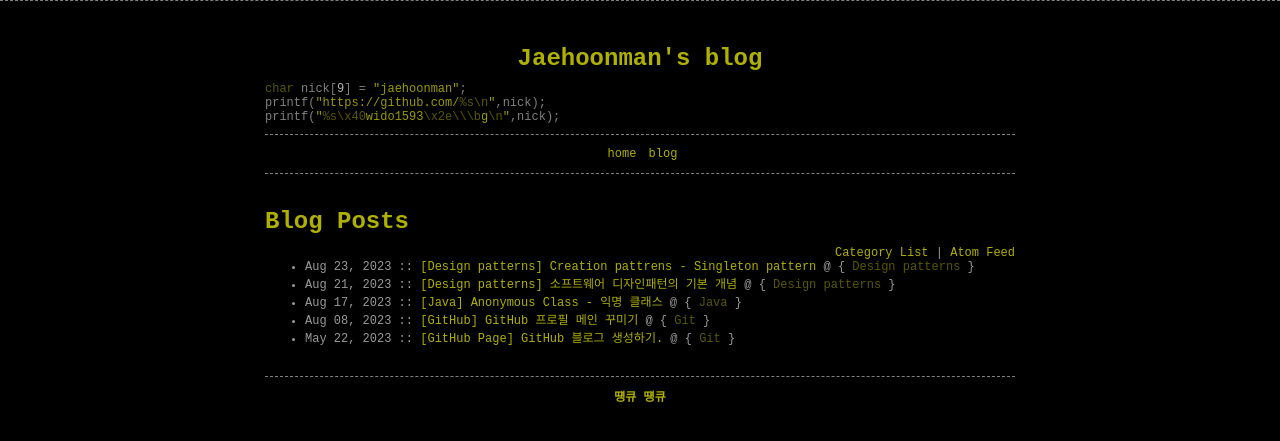
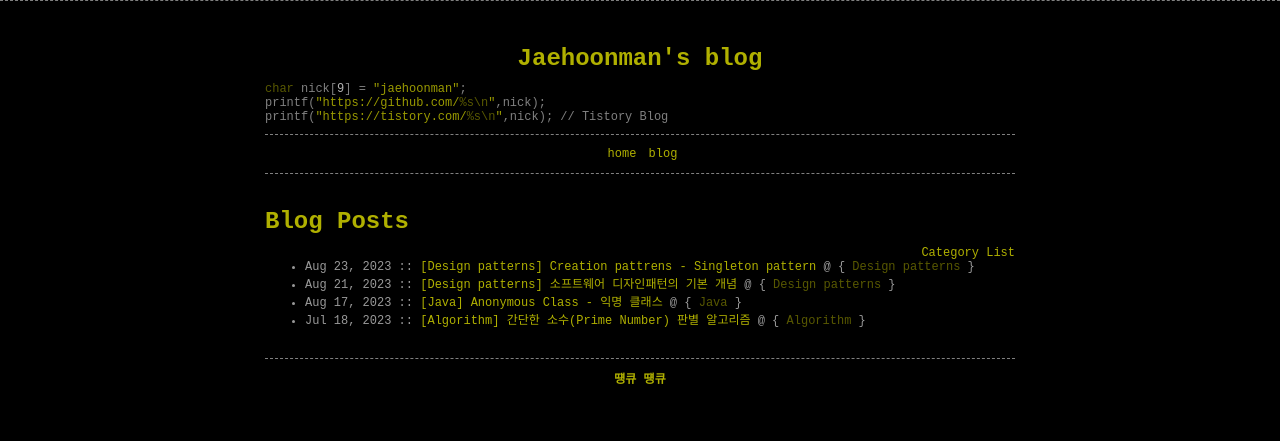
Before and after one commit to jaehoonmandev/jaehoonmandev.github.io_past, a Jekyll site: the page built from blog.md, in a window 1280 px wide. Shown: the top 441 px of the page. Built offline with Jekyll 4.4.1, drawn with Linux system fonts in a browser that asks for light colours; some of the changed lines change nothing that is shown.

Commit message:
1. 복구...3

````diff
--- a/JS/typing.js
+++ b/JS/typing.js
@@ -0,0 +1,38 @@
+if(document.getElementById('typing_eff') != null){
+    var i = 0;
+    var i2 = 0;
+    var speed = 5;
+
+    var txt = document.getElementById('typing_eff').innerHTML;
+    document.getElementById('typing_eff').innerHTML = ''
+
+    /*
+        2개있을 때 구분 지어주는 분기인데, typing_eff로 동일한 아이디로 지정하였을 때
+        document.querySelectorAll("[id='typing_eff']")
+        와 같이 여러개의 노드를 한번에 가져와서 핸들링하는 등의 개선이 필요한 부분이다.
+    */
+    if(document.getElementById('typing_eff2') != null){
+        var txt2 = document.getElementById('typing_eff2').innerHTML;
+        document.getElementById('typing_eff2').innerHTML = ''
+    }
+
+    window.onload=function(){
+        typeWriter();
+    }
+
+    function typeWriter() {
+        if (i < txt.length) {
+            document.getElementById("typing_eff").innerHTML += txt.charAt(i);
+            i++;
+            setTimeout(typeWriter, speed);
+        }else{
+            if(document.getElementById('typing_eff2') != null){
+                if (i2 < txt2.length) {
+                    document.getElementById("typing_eff2").innerHTML += txt2.charAt(i2);
+                    i2++;
+                    setTimeout(typeWriter, speed);
+                }
+            }
+        }
+    }
+}
--- a/_includes/blog.html
+++ b/_includes/blog.html
@@ -1,5 +1,5 @@
 <div style="width:100%;text-align:right;">
     <a href="{{ site.baseurl }}/category/" title="Category List">Category List</a>
-    |
-    <a href="{{ site.baseurl }}/feed/" title="Atom Feed Posts">Atom Feed</a>
+    <!--|
+    <a href="{{ site.baseurl }}/feed/" title="Atom Feed Posts">Atom Feed</a>-->
 </div>
--- a/_includes/head.html
+++ b/_includes/head.html
@@ -16,6 +16,10 @@
           <script src="https://oss.maxcdn.com/respond/1.4.2/respond.min.js"></script>
         <![endif]-->
 
+    <!--기능 추가 부분-->
+    <script src="../JS/typing.js"></script>
+    <!--기능 추가 부분-->
+
     {% include analytics.html %}
 
     <link rel="shortcut icon" href="{{ site.baseurl }}/images/jaehoonmanIcon.JPG">
--- a/_includes/header.html
+++ b/_includes/header.html
@@ -8,7 +8,7 @@
     printf(<a href="https://{{ site.source_code.server }}/{{ site.source_code.nick }}" target="_blank"><span class="string">"https://{{ site.source_code.server }}/<span class="reserved">%s\n</span>"</span></a>,nick);
     </p>
     <p>
-    printf(<span class="string">"<span class="reserved">%s\x40</span>{{ site.mail.domain }}<span class="reserved">\x2e\\\b</span>{{ site.mail.ext }}<span class="reserved">\n</span>"</span>,nick);
+      printf(<a href="https://{{ site.blog.server }}/{{ site.blog.nick }}" target="_blank"><span class="string">"https://{{ site.blog.server }}/<span class="reserved">%s\n</span>"</span></a>,nick); // Tistory Blog
     </p>
     <!--<p>
       printf(<a href="https://{{ site.blog.nick }}.{{ site.blog.server }}" target="_blank"><span class="string">"https://<span class="reserved">%s</span>.{{ site.blog.server }}<span class="reserved">\n</span>"</span></a>,nick);
--- a/_posts/2023/Algorithm/2023-07-18-Simpel_Prime_Number_Algorithm.md
+++ b/_posts/2023/Algorithm/2023-07-18-Simpel_Prime_Number_Algorithm.md
@@ -0,0 +1,84 @@
+---
+layout: post
+title:	"[Algorithm] 간단한 소수(Prime Number) 판별 알고리즘 "
+date:	2023-07-18 12:00:00
+categories:
+- blog
+tags:
+- Algorithm
+---
+
+# 소수(Prime Number)란?
+- 1, -1과 자기 자신, 자기 자신의 반수로 밖에 나누어 떨어지지 않는 1이외의 정수, 즉 양의 약수가 2개인 자연수
+
+- 1과 자기 자신으로 밖에 나누어 떨어지지 않고 자기 자신의 곱셈의 역수가 없는 수
+
+1 = 1X1 (O)
+
+2 = 1X2, 2X1 (O)
+
+3 = 1X3, 3X1 (O)
+
+4 = 1X4, 2X2, 4X1 (X: 1과 자기 자신을 제외한 2가 있음.)
+
+5 = 1X5, 5X1 (O)
+
+6= 1X6, 2X3, 3X2, 6X1 (X: 1과 자기 자신을 제외한 2,3이 있음.)
+
+이제 이를 프로그램으로 구현하기 위해 필요한 조건을 알아보겠다.
+
+- 비교를 위한 숫자 n이 주어졌을 때 나누는 수를 1을 제외한 2부터 제공. 즉 2~n까지의 범위 i 를 지정한다.
+- 이외의 값으로 나눠진다면 소수가 아니다. 즉 n%i ==0 인 상황
+- n=5, i=[2,3,4,5]
+  5%2 == 3 (O) / 5%3 == 2 (O) / 5%4 == 1 (O) / 5%5 ==0 (X)
+- n=6, i=[2,3,4,5]
+  6%2 == 0 (X) / 6%3 == 0 (X) / 6%4 == 2 (O) / 6%5 ==1 (O) / 6%6 == 0 (O)
+- 나머지를 구했을 때 i가 n을 지정하여 0이 나오면 안되기 때문에 위의 “2~n까지의 범위 i 를 지정” 의 범위를 “2~n-1까지의 범위 i 를 지정” 로 수정하여여한다.(i<=n → i<n)
+
+주어진 n이 소수인지 확인하는 소스는 아래와 같이 될 것이다.
+
+```java
+private static boolean Prime(int n){
+        for(int i = 2; i<n; i++){
+            if( n % i == 0 ){
+                return false;
+            }
+        }
+        return true;
+    }
+```
+
+하지만 이는 가장 원초적인 방법이며, 비효율적인 방법이라 할 수 있다.
+
+주어지는 n의 값에 따라 연산하는 범위가 함께 늘어나며 O(N)의 시간복잡도를 가지게된다.
+
+이를 개선하는 방법으로 절반만 n의 범위를 절반으로 줄이는 방법이 있다.
+
+이게 가능한 이유는 n을 12라는 가정으로 약수를 구한다면
+
+1X12, 2X6, 3X4, 4X3, 6X2, 12X1
+
+와 같이 1X12, 2X6, 3X4 의 요소들이 앞 뒤가 바뀐 4X3, 6X2, 12X1  의 요소가 생기기 때문에 절반만 진행해도 같은 결과를 가져올 수가 있다.
+
+이로 인하여 중간 약수까지만 비교를 진행하면된다.
+
+구현은 비교하는 n을 절반으로 나누는 방법과, 루트(XX√) 사용하여 계산하는 방법이 있다.XX
+
+루트를 이용하여 계산하는건 절반으로 나눈 n의 원리를 응용한 것이니 루트로 진행하겠다.
+
+Java에서 루트 값을 계산하기 위해서 사용하는 기본 라이브러리 java.lang.Math.sqrt 를 활용하자.
+
+```java
+private static boolean Prime(int n){
+            for(int i = 2; i<=(int)Math.sqrt(n); i++){
+                if( n % i == 0 ){
+                    return false;
+                }
+            }
+            return true;
+    }
+```
+
+시간 복잡도는 O(√n)가 나올 것이다.
+
+이외에도 Heuristic tests, Probabilistic tests, Fast deterministic tests 등 여러 방법이 있지만 복잡한 관계로 일단 킵 해두기로했다…
--- a/_posts/2023/Github/2023-05-22-GitHub-Page-create.md
+++ /dev/null
@@ -1,138 +0,0 @@
----
-layout: post_GitHubPages
-title:	"[GitHub Page] GitHub 블로그 생성하기."
-date:	2023-05-22 12:00:00
-categories:
-- blog
-tags:
-- Git
----
-
-이번에 소개할 서비스는 GitHub Pages 다.
-
-GitHub Pages는 티스토리, 네이버 블로그 등과 같은 일종의 블로그 서비스라고 생각하면 된다.
-
-GitHub 서버에 웹 페이지 관련 리소스를 올리고 이를 외부에서 접근하여 화면을 띄우는 서비스이며,
-
-간단히 GitHub 서버를 쓰는 블로그라 생각하면된다.
-
-GitHub Pages 의 장점이라면 장점, 단점이라면 단점인 게
-
-처음부터 끝까지 사용자가 페이지 소스를 제작하여 올려야 한다는 것이다.
-
-자유도가 높은 대신 웹 페이지를 제작하는 스킬이 필요하다는 것이다.
-
-웹 개발자 입장에서 github pages를 통하여 블로그를 작성하면 본인 스킬업도 되고 하고 싶은 거 다~ 할 수 있으니 개인적으로는 긍정적으로 보고 있다.
-
-이제 github pages를 설정하여 index.html을 통하여 제대로 설정되었는지 확인해 보도록 하자.
-
-# GitHub Pages 생성 / 설정하기.
-
-1.  새로운 Repository를 만든다.
-    -   GitHub에 로그인하여 우측 상단 계정 아이콘 옆에 + 버튼을 눌러 “New repository” 를 선택한다.
-    ![]({{ site.baseurl }}/images/posts/2023/github_pages/1/1.png)
-    -   Repository name 을 \[본인 GitHub ID\].github.io 로 설정 후, Repository를 생성한다.
-    ![]({{ site.baseurl }}/images/posts/2023/github_pages/1/2.png)
-
-
-2.  생성한 Repository Settings.
-
-    -   생성된 Repository 의 Settings 상단 탭 접근.
-    -   Code and automation - Pages
-    -   Build and deployment
-        -   Sources - Deploy from a branch
-        -   Branch - none - save
-
-    ![]({{ site.baseurl }}/images/posts/2023/github_pages/1/3.png)
-
-
-
-3.  View 제작 - README.md
-
-    이제 본인의 github pages 도메인을 입력하였을 때 노출되는 페이지를 제작해야 된다.
-
-    README.md / index.html를 제작할 것인데,
-    README.md는 GitHub Repository에 접근하였을 때 대문 설명 내용? 같은 거 작성할 때,
-    index.html은 Root 경로에서 가장 먼저 보일 페이지다.
-
-    먼저 README.md 를 제작하기 위해 Repository에 code를 생성해야 한다.
-    방법이야 여러 가지가 있겠지만 Git 사용법을 익히기 위해서 커맨드를 통하여 생성을 해보자.
-    (git설정이 되어있지 않았다면 [https://jaehoonman.tistory.com/25](https://jaehoonman.tistory.com/25) 를 참고하자)
-
-    Repository - code에 접근하면 현재 생성된 파일이 없기 때문에 아래와 같이 노출될 것이다.
-    ![]({{ site.baseurl }}/images/posts/2023/github_pages/1/4.png)
-
-    ```
-    echo "# wido1593.github.io" >> README.md
-    git init
-    git add README.md
-    git commit -m "first commit"
-    git branch -M main
-    git remote add origin https://github.com/wido1593/wido1593.github.io.git
-    git push -u origin main
-    ```
-
-    GitHub 에서 소개한 대로 git 설정을 한 뒤
-
-    1.  echo로 [README.md](http://readme.md/) 파일 생성.
-    2.  git initialization. (git repository 로 사용할 디렉터리를 cd 로접근하여 init 해준다.)
-    3.  연동한 Repository 에 생성한 [README.md](http://readme.md/) 파일을 commit / push를 해준다.
-
-    ![]({{ site.baseurl }}/images/posts/2023/github_pages/1/5.png)
-    생성된 파일을 확인하고, GitHub Repository 대문에 아까 작성한 내용이 노출되는지 확인하자.
-    (index.html은 이미 해놓고 글을 써서 있는 거다 ㅎㅎ)
-
-
-
-4.  View 제작 - index.html
-
-    git init 으로 지정한 디렉터리에 index.html을 생성한다.
-
-    ```
-    <!DOCTYPE html>
-    <html lang="en">
-    <head>
-    	<meta charset="UTF-8">
-    	<title> 하이염 </title>
-    </head>
-    	<body>
-    		하이염
-    	</body>
-    </html>
-    ```
-
-    이후 git add / git commit / git push 를 통하여 해당 소스를 git repository 에 push해준다.
-
-    push가 완료되었다면 Root 경로를 브라우저로 접근한다.
-
-    ![]({{ site.baseurl }}/images/posts/2023/github_pages/1/6.png)
-    작성한 내용이 브라우저에서 확인된다면 git pages 설정을 완료한것이다.
-
-    다만, push한 뒤에도 404 에러 코드를 뱉으면서 index.html 내용이 바로 나타나지 않을수도있다.
-    이때는 1~10분정도의 텀을 두고 확인해보면된다.
-
-    근데 이랬는데도 안됐다?
-
-    ```
-    $ git commit --allow-empty -m "Trigger rebuild"
-    $ git push
-    ```
-
-    의 커멘드로 commit / push 를 진행하여 이전 내용이 반영될 수 있도록 하자.
-    이유는 commit / push가 진행될 때마다 git pages 가 build 되는 것으로 판단된다.
-
-    이것도 안된다? 그럼 git pages 404 키워드로 검색하면 여러 가지 대처 방안이 나올 것이다.
-
-기본적인 설정을 마치게 되면 이걸로 어떻게 블로그를 처음부터 만드나 막막할 텐데,
-다행히 다른 똑똑이들이 Theme 템플릿을 제공하기 때문에 블로그의 기반을 손쉽게 설정을 할 수 있다.
-
-
-다음 포스트에서는 **Jekyll를 통해 템플릿을 설정하는 방법을 알아보겠다.**
-
-
-
-Ref.
-
-https://docs.github.com/en/pages/quickstart
-
-https://eunhee-programming.tistory.com/164
--- a/_posts/2023/Github/2023-08-08-GitHub-Profile-MD.md
+++ /dev/null
@@ -1,112 +0,0 @@
----
-layout: post
-title:	"[GitHub] GitHub 프로필 메인 꾸미기"
-date:	2023-08-08 12:00:00
-categories:
-- blog
-tags:
-- Git
----
-
-필자의 깃허브는 상당히 허술하기 짝이없지만 그래도 좀 있어보이고 싶으니 외적인거라도 갖추고 싶어서 메인 화면을 꾸며보기로 했다.
-깃허브 프로필 메인 화면을 좀 더 화려하게 꾸며보자.
-
-
-### Reoisitory 생성
----
-본인의 깃허브 메인 페이지에 접근하여 새로운 레포지토리를 생성해보자.
-이때, 본인 아이디를 깃허브 레포지토리에 넣고 새로운 레포지토리를 생성하게되면
-
-![]({{ site.baseurl }}/images/posts/2023/Github/profile/create_repository.png)
-
-아래와 같이 당신의 깃허브 프로필에 쓸 수 있는 README.md 를 추가할 수 있는 “특별한” 레포지토리를 생성할 수 있다고 안내를 해준다.
-
-<br>
-레포지토리 이름을 지정한 뒤 아래에 있는 Add a README file를 체크하여 생성한다면
-
-![]({{ site.baseurl }}/images/posts/2023/Github/profile/added_repository.png)
-
-아래와 같이 Hi there **👋 의 내용이 담긴 [README.md](http://README.md) 파일이 생성된다.**
-옆에서는 또 방금 생성한 레포지토리가 스페셜한 레포지토리이며, Edit할 수 있게 버튼도 제공해준다.
-
-<br>
-Edit README를 클릭하게된다면
-![]({{ site.baseurl }}/images/posts/2023/Github/profile/edit_README.png)
-
-와 같이 기본 가이드 라인을 제공해준다.
-
-<br>
-일단 기본으로 제공된 README.md를 수정하지않고 메인 프로필로 가게되면
-![]({{ site.baseurl }}/images/posts/2023/Github/profile/added_repository.png)
-
-상단에 표시되는 것을 확인할 수 있다.
-
-<br>
-### 뱃지 및 스킬셋 설정
----
-<br>
-자 이제 간단하게 본인 소개와 뱃지, 스킬셋을 넣어보자.
-본인소개는 기존 마크다운 문법을 쓰면되고, 뱃지와 아이콘 같은 경우에는 자주 사용되는[simpleicons.org](https://simpleicons.org/)
-와[Shields.id](http://Shields.id) 를 통하여 진행해볼 것이다.
-
-![]({{ site.baseurl }}/images/posts/2023/Github/profile/simpleicons_main.png)
-
-위와 같은 페이지가 노출되는데 Search 항목에서 자신이 원하는 아이콘을 검색하면 해당하는 아이콘이 노출될 것이다.
-
-<br>
-svg 형태 다운 받을 수도 있고, [Shields.id](http://Shields.id) 의 서비스를 이용하여 CDN방식으로 끌어다 쓸 수 있다.
-
-필자의 경우는 뱃지는 CDN 방식을 사용하였고, 스킬셋 아이콘은 svg로 다운받아 인라인 세팅을 해줬다.
-
-일단 현재 등록한 형태는
-![]({{ site.baseurl }}/images/posts/2023/Github/profile/jaehoonman_github_README.png)
-
-Personal Page아래에 있는게 뱃지, Skills 아래 있는 아이콘들은 svg 이미지이다.
-
-<br>
-뱃지를 먼저 설정해보자.
-[Shields.id](http://Shields.id)에서 제공하는 static badge 서비스를 이용할 것이다.
-
-![]({{ site.baseurl }}/images/posts/2023/Github/profile/shield_io_static_badge.png)
-
-
-이용하는 방법은 `https://img.shields.io/badge/` 의 도메인 뒤에 [simpleicons.org](https://simpleicons.org/)에서
- 원하는 이미지의 아이콘의 이름과, 색깔, 로고명 등을 GET 파라미터로 넘겨주면 자동으로 로고가 포함된 뱃지가 생성된다.
-
-<br>
-즉,
-```html
-<img src="https://img.shields.io/badge/Tistory-FF8224?style=flat&logo=tistory&logoColor=000000"/>
-```
-를 호출하게되면
-
-![]({{ site.baseurl }}/images/posts/2023/Github/profile/tistory_badge.png)
-
-이와 같은 뱃지를 생성가능하다.
-
-<br>
-사용 방법으로는
-```
-https://img.shields.io/badge/
-[뱃지에 표시할 제목]-[뱃지 배경 색상 HEX코드(#제외)]
-?style=[flat, flat-square, plastic, for-the-badge, social]
-&logo=[호출할 로고 이름]
-&logoColor=[제목 색상 HEX코드(#제외)]
-```
-로 호출을 하면된다.
-다른 옵션들도 많지만 간단하게 진행하겠다.
-
-이제 이 이미지를 <a></a> 안에 넣어 맵핑 할 src를 입력해주면 된다.
-뱃지는 이렇게 완료해두고 스킬셋에 쓰일 아이콘은 https://simpleicons.org/에서 원하는 로고를 검색 후 돋보기 모양을 눌러 색상있는, 없는 svg 를 다운 받아서 프로필 README.md 가 있는 레포지토리에 넣어줬다.
-
-![]({{ site.baseurl }}/images/posts/2023/Github/profile/static_logos.png)
-
-이제 md 파일에서
-```
-<a href="https://simpleicons.org/" target="_blank">
-    <img src="icons/back/spring.svg" height="50"/>
-</a>
-```
-와 같은 방식으로 절대경로를 넣어 표시해주면된다.
-
-(a 태그 안에 target 옵션은 github에서 제공하는 Markdown 엔진에서 랜더링이 안된다…)
--- a/css/main.css
+++ b/css/main.css
@@ -221,3 +221,33 @@
 margin: unset;
     font-size: 12px;
 }
+
+/*커스터마이징*/
+.pre_portfolio{
+    background-color: rgba(255,255,255,0.05);
+    border: 1px dashed rgba(255,255,255,0.5);
+    padding: 8px;
+    -webkit-border-radius: 3px;
+    -moz-border-radius: 3px;
+    border-radius: 3px;
+    overflow:auto;
+    font-family: monospace;
+    font-size: 13px;
+    text-align: left;
+    margin: 0 0 0;
+    color: rgb(2 255 43 / 85%);
+}
+
+.pre_portfolio_lined{
+    background-color: rgba(255,255,255,0.05);
+    border: 1px dashed rgba(255,255,255,0.5);
+    padding: 8px;
+    -webkit-border-radius: 3px;
+    -moz-border-radius: 3px;
+    border-radius: 3px;
+    overflow:auto;
+    font-family: monospace;
+    font-size: 13px;
+    color: rgb(2 255 43 / 85%);
+    white-space: pre-wrap;
+}
````
Also changed, not shown: _posts/2023/Github/2023-06-15-GitHub-Pages-Jekyll.md (deleted).
